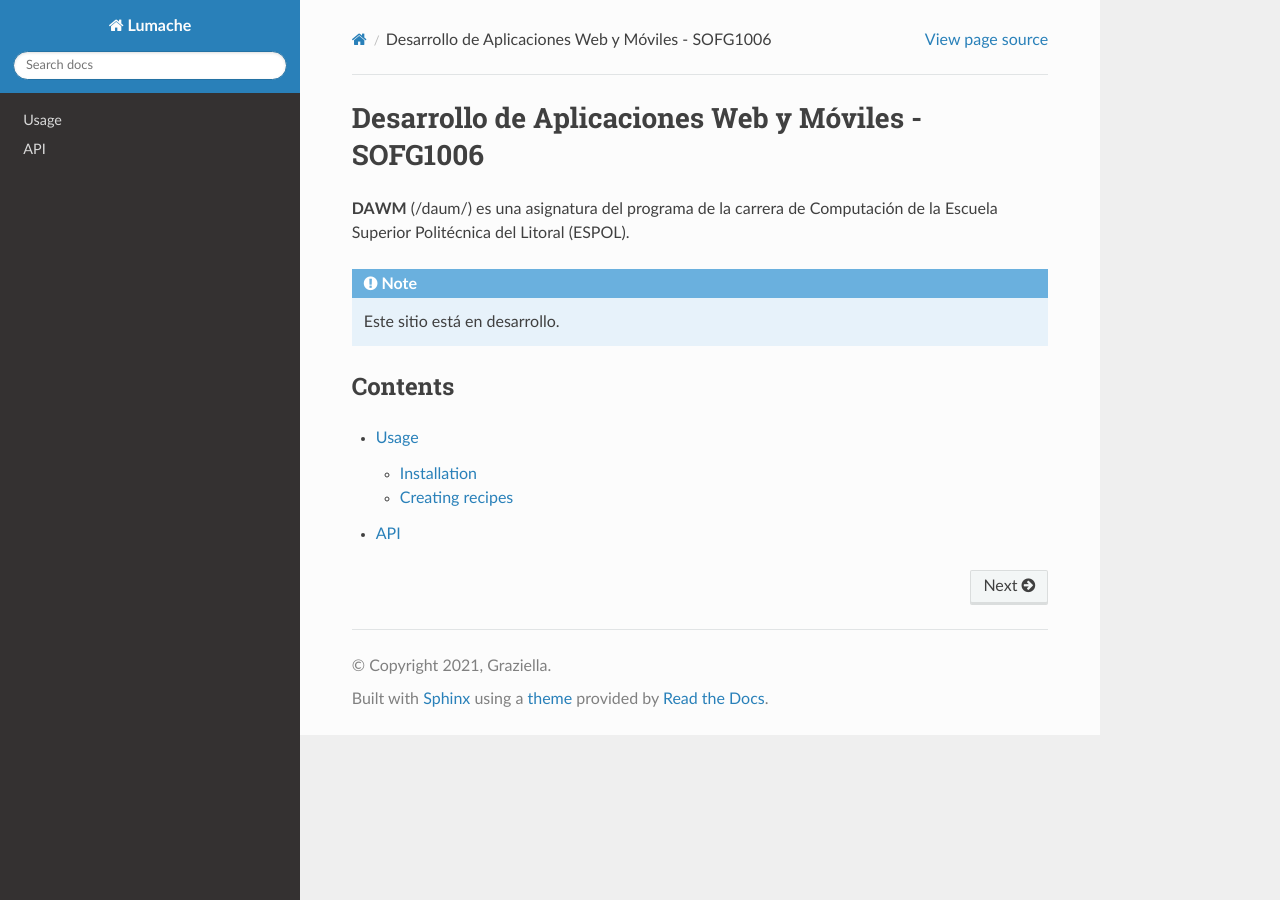
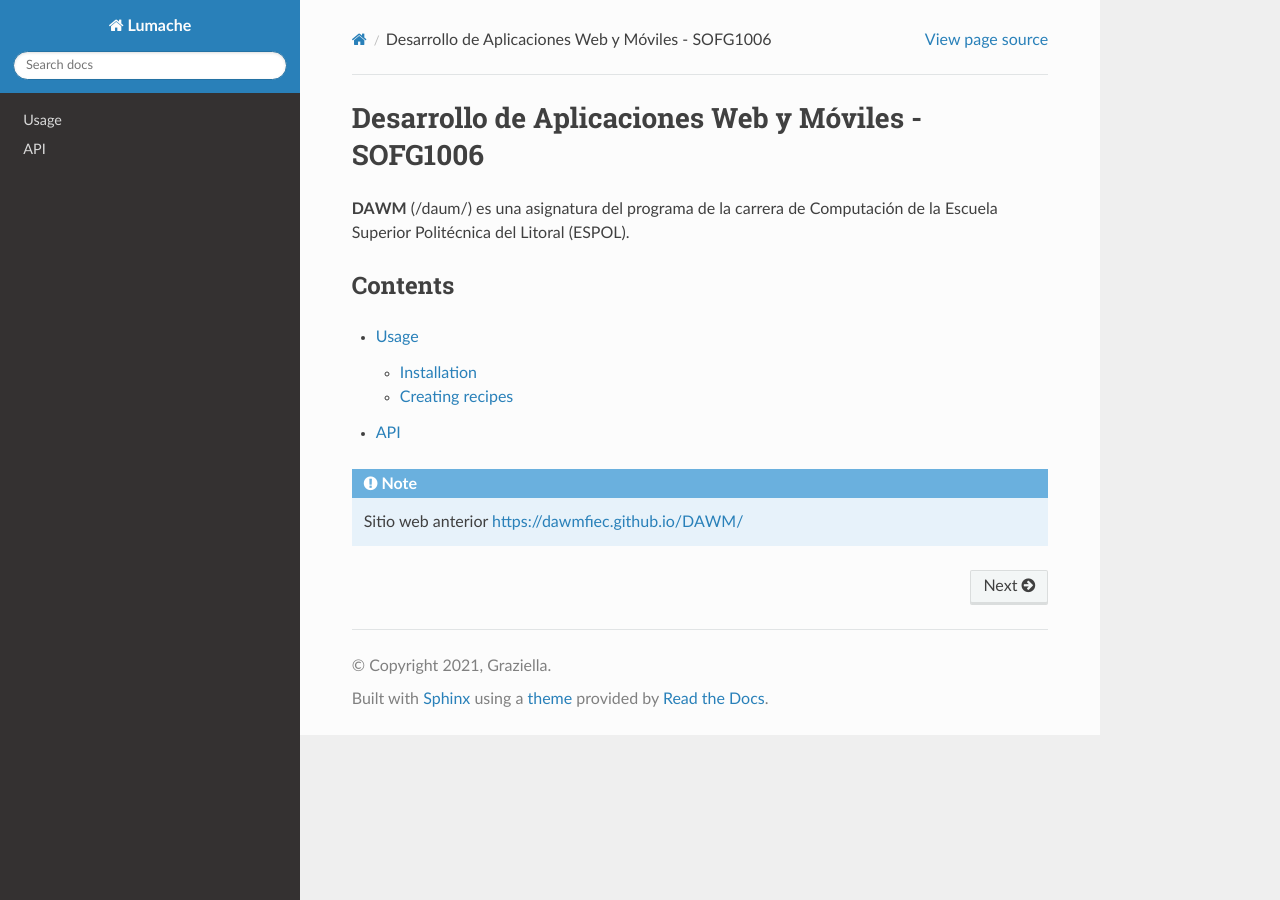
Before and after one commit to DAWMFIEC/DAWM-AI, a Sphinx documentation site: the page built from docs/source/index.rst, in a window 1280 px wide. Built offline with Sphinx 7.4.7 and the Read the Docs theme 3.1.0, drawn with Linux system fonts in a browser that asks for light colours.

Commit message:
sitio web anterior

```diff
--- a/README.rst
+++ b/README.rst
@@ -3,3 +3,6 @@ Desarrollo de Aplicaciones Web y Móviles - SOFG1006
 
 Sitio web
 https://dawm-ai.readthedocs.io/
+
+Sitio web anterior
+https://dawmfiec.github.io/DAWM/
--- a/docs/source/index.rst
+++ b/docs/source/index.rst
@@ -3,10 +3,6 @@ Desarrollo de Aplicaciones Web y Móviles - SOFG1006
 
 **DAWM** (/daum/) es una asignatura del programa de la carrera de
 Computación de la Escuela Superior Politécnica del Litoral (ESPOL).
-
-.. note::
-
-   Este sitio está en desarrollo.
 
 Contents
 --------
@@ -15,3 +11,8 @@ Contents
 
    usage
    api
+
+
+.. note::
+
+   Sitio web anterior https://dawmfiec.github.io/DAWM/
```
